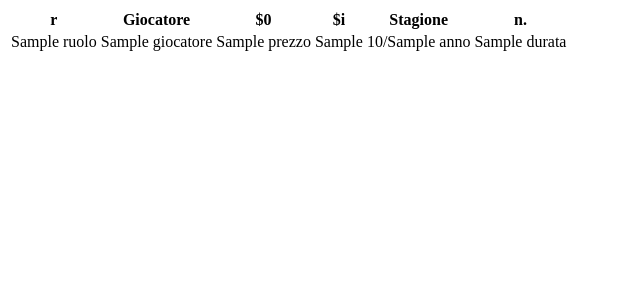
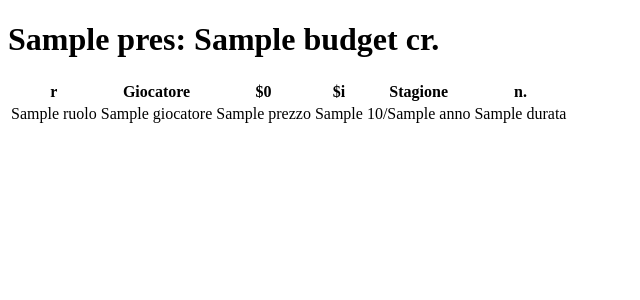
Before and after one commit to claudio-muroni/IFESIF-Flask, a Flask app: template templates/president.html in a window 1280 px wide. Shown: the top 300 px of the page, without its empty margins (0-640 px from the left). Run offline with Flask 3, Linux system fonts and the light colour scheme; the template is opened without the code that fills it: most values are stand-ins (such as "Sample title", 1, 10 or a date in 2020).

Commit message:
added budget to president page

```diff
--- a/app.py
+++ b/app.py
@@ -21,10 +21,16 @@ def pres():
     pres = request.args.get("name")
 
     response = requests.get(settings.DB_URL+"/rest/v1/contratti?apikey="+settings.DB_KEY)
-    if response.status_code == 200:
+    response2 = requests.get(settings.DB_URL+"/rest/v1/presidenti?apikey="+settings.DB_KEY)
+    if response.status_code == 200 and response2.status_code == 200:
         result = response.json()
         contracts = [c for c in result if c["cognome_presidente"] == pres]
         contracts = sorted(contracts, key=itemgetter('ruolo'), reverse=True)
-        return render_template("president.html", contracts=contracts)
 
-    return "Presidente"
+        result2 = response2.json()
+        budget = [p for p in result2 if p["cognome"] == pres]
+        budget = budget[0]["cash"]
+
+        return render_template("president.html", contracts=contracts, pres=pres, budget=budget)
+
+    return "Presidente non disponibile"
--- a/templates/president.html
+++ b/templates/president.html
@@ -1,5 +1,7 @@
 <!DOCTYPE html>
 {% extends "layout.html" %} {% block body %}
+    <h1>{{ pres }}: {{ budget }} cr.</h1>
+
     <table>
         <tr>
             <th>r</th>
```
